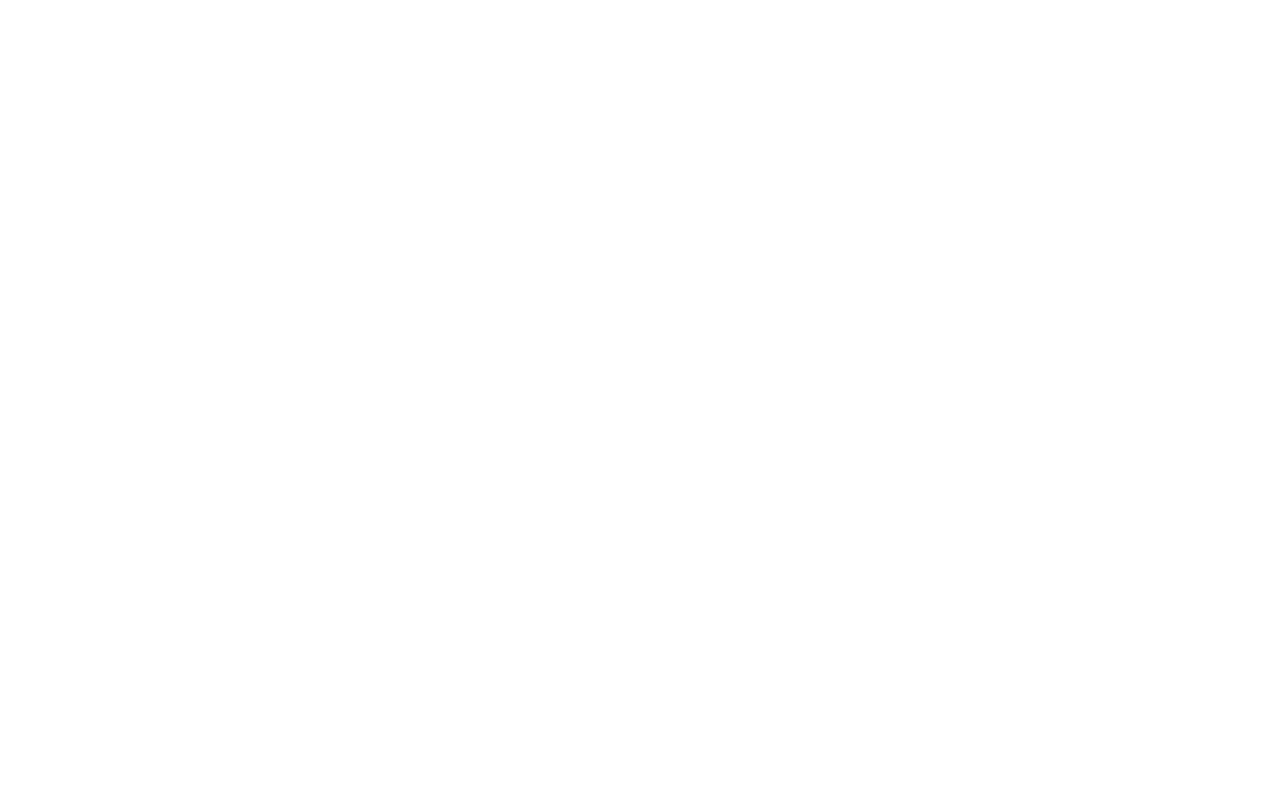
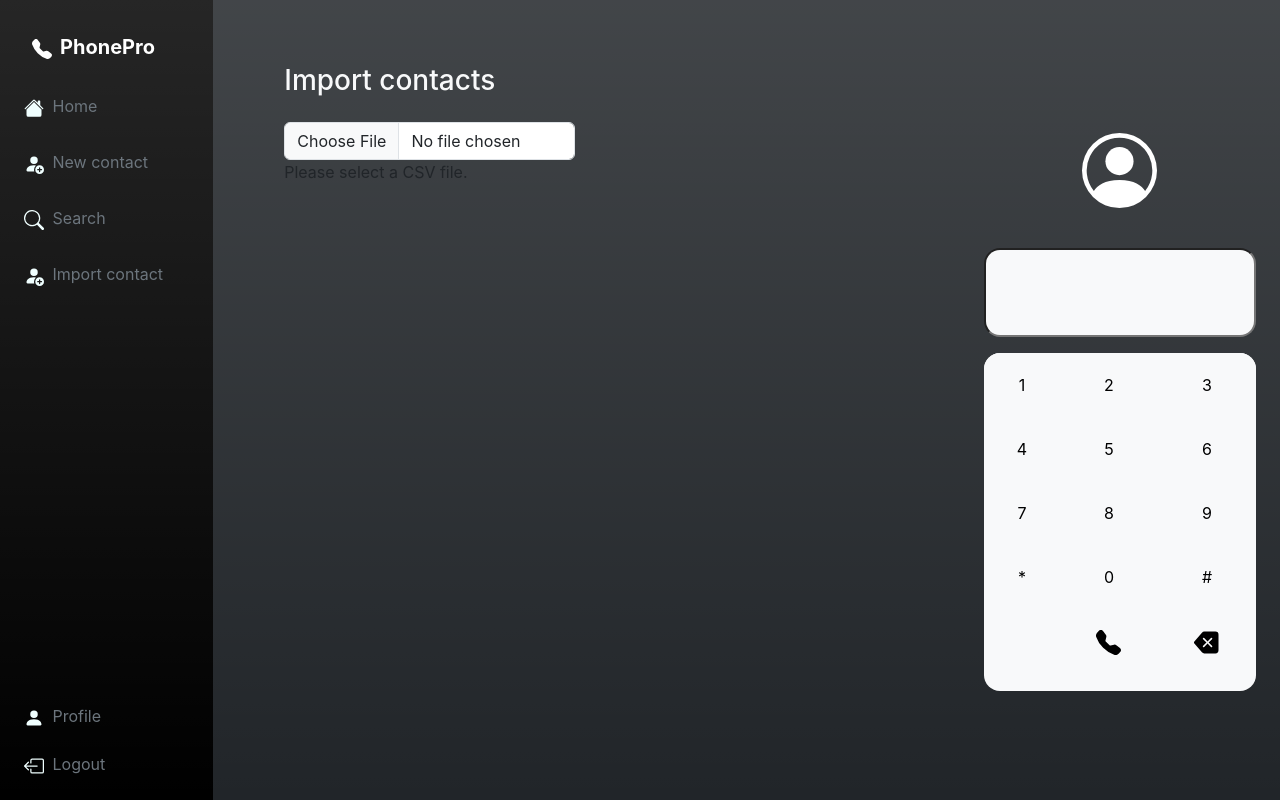
Before and after one commit to Gokul-nath-K/PhonePro, a React (Create React App) app in the folder PhoneBookApp/Frontend/: page /home/import-contacts in a window 1280 px wide. Before the commit this address had no page. Built offline with nearby package versions, Linux system fonts and the light colour scheme.

Commit message:
commit msg

```diff
--- a/PhoneBookApp/Frontend/package.json
+++ b/PhoneBookApp/Frontend/package.json
@@ -15,6 +15,7 @@
     "react-bootstrap": "^2.8.0",
     "react-bootstrap-icons": "^1.10.3",
     "react-dom": "^18.2.0",
+    "react-drag-drop-files": "^2.3.10",
     "react-redux": "^8.1.3",
     "react-router-dom": "^6.16.0",
     "react-scripts": "5.0.1",
--- a/PhoneBookApp/Frontend/src/App.js
+++ b/PhoneBookApp/Frontend/src/App.js
@@ -26,6 +26,7 @@
           <Route path='addcontact' element={<AddContact/>} />
           <Route path='editcontact' element={<EditContact/>} />
           <Route path='groupcontact' element={<GroupContact/>} />
+          <Route path='import-contacts' element={<ImportContacts/>} />
         </Route>
         <Route path='/faq' element={<FAQ />} />
         <Route path='/t&c' element={<TermCondition />} />
--- a/PhoneBookApp/Frontend/src/Assets/CSS/App.css
+++ b/PhoneBookApp/Frontend/src/Assets/CSS/App.css
@@ -58,7 +58,7 @@
   }
 .bg-image {
     position: relative;
-    height: 93vh;
+    height: 92vh;
     width: 100%;
     top: 0;
     background-image: url('../Images/LangingPage_background.jpg');
--- a/PhoneBookApp/Frontend/src/Components/ImportContacts.jsx
+++ b/PhoneBookApp/Frontend/src/Components/ImportContacts.jsx
@@ -1,7 +1,6 @@
 import { useState } from "react";
 
 const ImportContacts = () => {
-
   const [jsonData, setJsonData] = useState(null);
 
   const convertCSVToJson = (csvData) => {
@@ -14,7 +13,8 @@
       const currentLine = lines[i].split(",");
 
       for (let j = 0; j < headers.length; j++) {
-            obj[!headers[j] || headers[j].trim()] = !currentLine[j] || currentLine[j].trim();
+        obj[!headers[j] || headers[j].trim()] =
+          !currentLine[j] || currentLine[j].trim();
       }
 
       result.push(obj);
@@ -36,21 +36,50 @@
     reader.readAsText(file);
   };
 
+  const handleDragOver = (event) => {
+    event.preventDefault()
+  }
+
+  const handleDragStart = (event) => {
+    event.dataTransfer.setData("text/plain", event.target.id)
+}
+
   return (
     <>
       <div>
-    <input type="file" accept=".csv" onChange={handleCSVInputChange} />
-
         {jsonData ? (
-      <div className="json-container">
+          <div
+            className="container-fluid pt-4"
+            style={{ maxWidth: "90%", paddingRight: "5%" }}
+          >
+            <h3 className="py-3 text-light">Import contacts</h3>
+            <div className="json-container" style={{ color: "white" }}>
               <pre>{JSON.stringify(jsonData, null, 2)}</pre>
             </div>
+          </div>
         ) : (
+          <div
+            className="container-fluid pt-4"
+            style={{ maxWidth: "90%", paddingRight: "5%" }}
+          >
+            <h3 className="py-3 text-light">Import contacts</h3>
+            <form className="needs-validation">
+              <input
+                type="file"
+                accept=".csv"
+                className="form-control w-50"
+                onChange={handleCSVInputChange}
+              />
               <p>Please select a CSV file.</p>
+              <div className="json-container" style={{ color: "white" }}>
+                <pre></pre>
+              </div>
+            </form>
+          </div>
         )}
       </div>
     </>
-  )
-}
+  );
+};
 
-export default ImportContacts
+export default ImportContacts;
--- a/PhoneBookApp/Frontend/src/Components/SideBar.jsx
+++ b/PhoneBookApp/Frontend/src/Components/SideBar.jsx
@@ -60,11 +60,11 @@
               </span>
             </Link>
           </li>
-          {/* <li className="nav-item mb-3">
-                    <Link to="groupcontact" className="nav-link px-0 align-middle">
-                    <CollectionFill color="azure" size={20}/> <span className="ms-1 d-none d-sm-inline text-secondary">Groups</span>
+          <li className="nav-item mb-3">
+                    <Link to="import-contacts" className="nav-link px-0 align-middle">
+                    <PersonFillAdd color="azure" size={20}/> <span className="ms-1 d-none d-sm-inline text-secondary">Import contact</span>
                     </Link>
-                </li> */}
+                </li>
         </ul>
         <hr />
         <div className="pb-4">
--- a/PhoneBookApp/Frontend/src/Pages/Register.jsx
+++ b/PhoneBookApp/Frontend/src/Pages/Register.jsx
@@ -170,7 +170,7 @@
               password: user.password,
             });
           } catch (err) {}
-
+          console.log(response);
           if (response.token !== null) {
             localStorage.setItem("Token", response.token);
             user_res = await UserService.getByEmail(user.email);
```
Also changed, not shown: PhoneBookApp/Frontend/src/Components/DragDrop.jsx (added, +17 -0 lines), 2 other files (tests, documents, lock files or other folders). Lines whose indentation alone changed are shown as unchanged.
